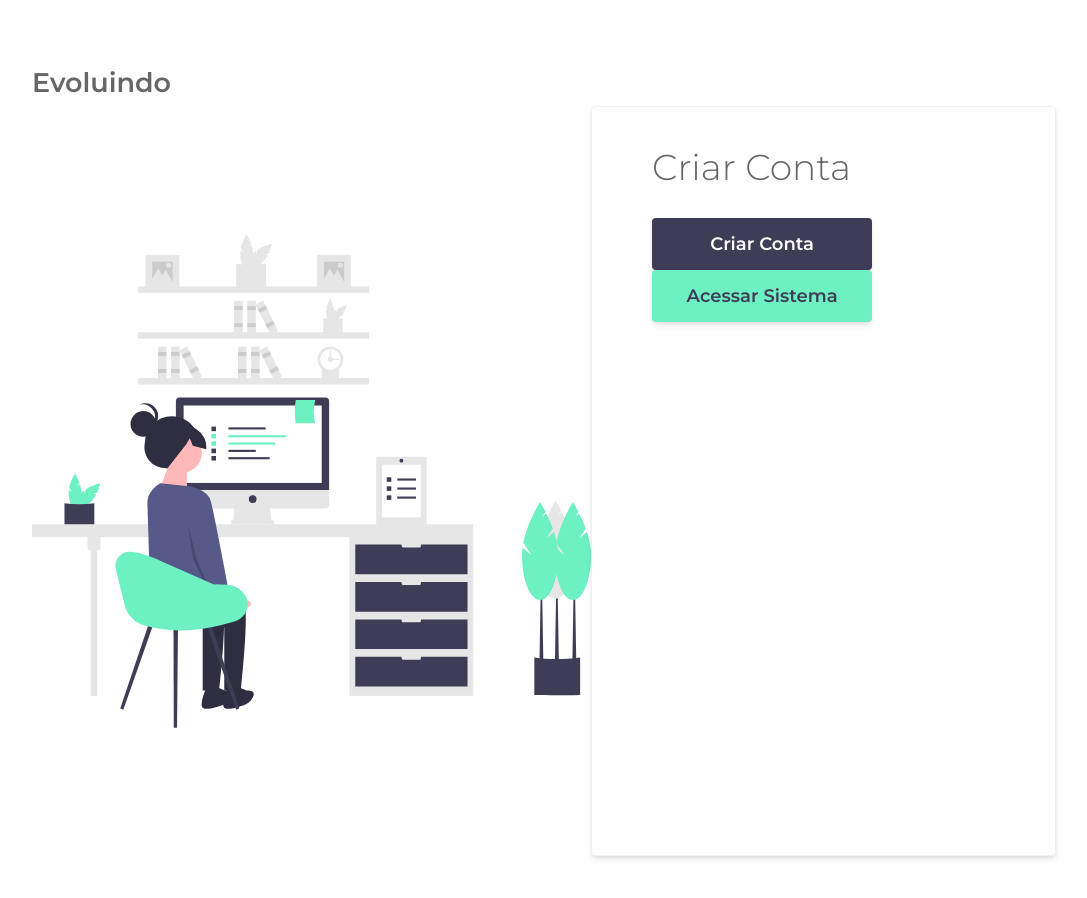
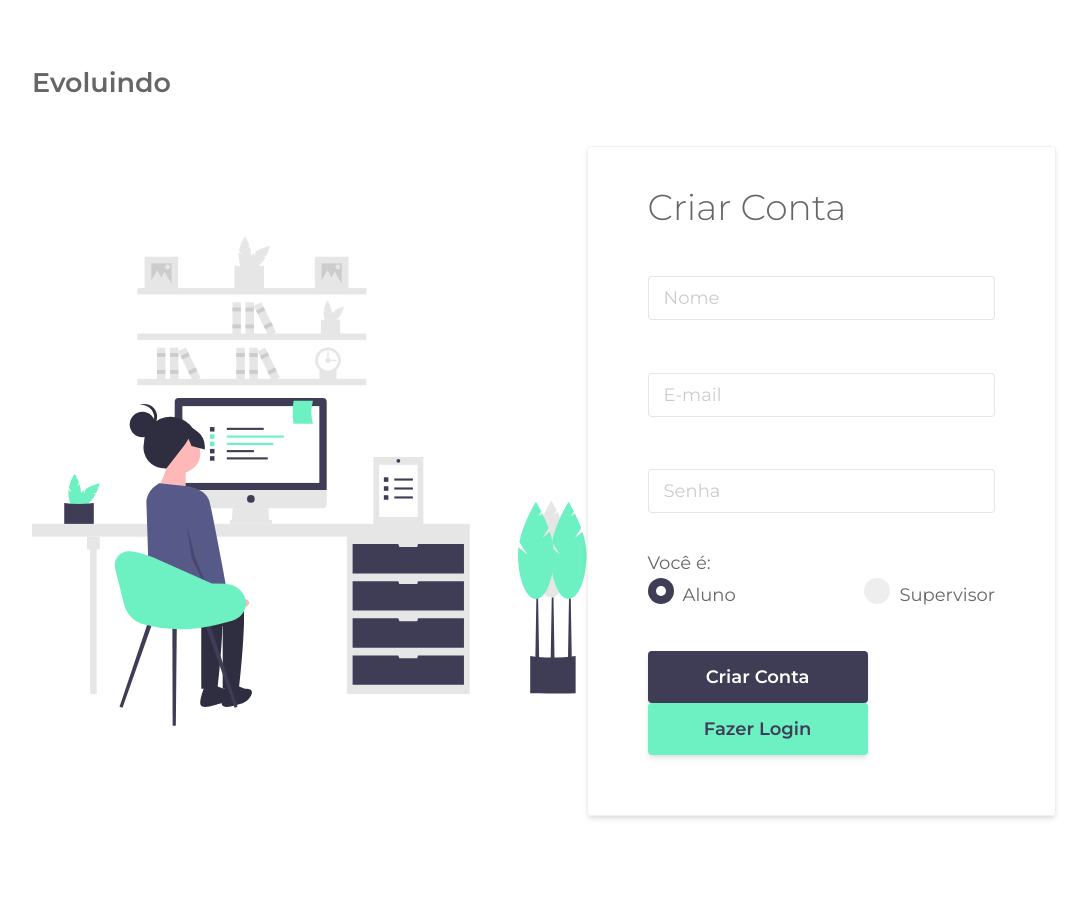
Before and after one commit to YanniF/tcc-pos-frontend, a React (Create React App) app: page / in a window 1280 px wide. Both pictures are taken after typing "name@example.com", "Sample123" into the empty fields and a click on the button "Criar Conta". Shown: the top 898 px of the page, without its empty margins (96-1183 px from the left). Built offline with nearby package versions, Linux system fonts and the light colour scheme.

Commit message:
Checkbox and RadioButton components

```diff
--- a/src/Auth/Auth.module.scss
+++ b/src/Auth/Auth.module.scss
@@ -11,21 +11,36 @@
 }
 
 .form {
-	padding: 3rem 6rem;
+	align-self: center;
+	padding: 3rem 6rem 6rem;
 	border: $thin-border;
 	border-radius: $border-radius;
 	box-shadow: $box-shadow;
 	overflow: hidden;
-
-	button:not(:last-child) {
-		margin-right: 2rem;
-	}
 }
 
 .title {
 	margin-bottom: 2rem;
 	font-size: 3.6rem;
 	font-weight: 300;
+}
+
+.buttons {
+	margin-top: 4rem;
+
+	button:not(:last-child) {
+		margin-right: 3rem;
+	}
+}
+
+.radioButtons {
+	display: flex;
+	justify-content: space-between;
+	margin-bottom: 3.5rem;
+}
+
+.fade {
+	animation: fade .5s reverse;
 }
 
 @keyframes fade {
--- a/src/Auth/Login.js
+++ b/src/Auth/Login.js
@@ -1,24 +1,33 @@
-import React from 'react';
+import React, { useState } from 'react';
 import PropTypes from 'prop-types';
 
 import Button from '../shared/components/Button/Button';
 import Input from '../shared/components/Input/Input';
+import Checkbox from '../shared/components/Checkbox/Checkbox';
 import classes from './Auth.module.scss';
 
 function Login(props) {
+	const [ rememberMe, setRememberMe ] = useState(true);
+
 	const handleLogin = () => {
 		console.log('login');
 	};
 
 	return (
 		<form className={classes.form}>
-			<div style={{ animation: `${props.showLogin && classes.fade} .5s reverse` }}>
+			<div className={props.showLogin && classes.fade}>
 				<h2 className={classes.title}>Bem-vindo(a)</h2>
-				<div style={{ marginBottom: '30px' }}>
+				<div>
 					<Input type="email" name="email" label="E-mail" required />
-					<Input type="password" name="senha" label="Senha" required />
+					<Input type="password" name="password" label="Senha" required />
+					<Checkbox
+						name="lembrar"
+						label="Manter logado"
+						checked={rememberMe}
+						onChange={() => setRememberMe(!rememberMe)}
+					/>
 				</div>
-				<div>
+				<div className={classes.buttons}>
 					<Button title="Acessar Sistema" onClick={handleLogin} styles={{ minWidth: '22rem' }} />
 					<Button title="Criar Conta" type="highlight" onClick={props.changeForm} styles={{ minWidth: '22rem' }} />
 				</div>
--- a/src/Auth/Register.js
+++ b/src/Auth/Register.js
@@ -1,20 +1,49 @@
-import React from 'react';
+import React, { useState } from 'react';
 import PropTypes from 'prop-types';
 
 import Button from '../shared/components/Button/Button';
+import Input from '../shared/components/Input/Input';
+import RadioButton from '../shared/components/RadioButton/RadioButton';
 import classes from './Auth.module.scss';
 
 function Register(props) {
+	const [ userType, setUserType ] = useState('aluno');
+
 	const handleRegister = () => {
 		console.log('register');
 	};
 
 	return (
 		<form className={classes.form}>
-			<div style={{ animation: `${props.showRegister && classes.fade} .5s reverse` }}>
+			<div className={props.showRegister && classes.fade}>
 				<h2 className={classes.title}>Criar Conta</h2>
-				<Button title="Criar Conta" onClick={handleRegister} styles={{ minWidth: '22rem' }} />
-				<Button title="Acessar Sistema" type="highlight" onClick={props.changeForm} styles={{ minWidth: '22rem' }} />
+				<div>
+					<Input type="name" name="name" label="Nome" required />
+					<Input type="email" name="email" label="E-mail" required />
+					<Input type="password" name="password" label="Senha" required />
+					<span style={{ display: 'block' }}>Você é:</span>
+					<div className={classes.radioButtons}>
+						<RadioButton
+							name="userType"
+							value="aluno"
+							label="Aluno"
+							checked={userType === 'aluno'}
+							onChange={() => setUserType('aluno')}
+						/>
+						<RadioButton
+							name="userType"
+							value="supervisor"
+							label="Supervisor"
+							checked={userType === 'supervisor'}
+							onChange={() => setUserType('supervisor')}
+						/>
+					</div>
+					{userType === 'supervisor' && <Input type="text" name="code" label="Código" required />}
+				</div>
+				<div className={classes.buttons}>
+					<Button title="Criar Conta" onClick={handleRegister} styles={{ minWidth: '22rem' }} />
+					<Button title="Fazer Login" type="highlight" onClick={props.changeForm} styles={{ minWidth: '22rem' }} />
+				</div>
 			</div>
 		</form>
 	);
--- /dev/null
+++ b/src/shared/components/Checkbox/Checkbox.js
@@ -0,0 +1,29 @@
+import React from 'react';
+import PropTypes from 'prop-types';
+
+import classes from './Checkbox.module.scss';
+
+function Checkbox(props) {
+	return (
+		<label className={classes.label}>
+			{props.label}
+			<input
+				type="checkbox"
+				name={props.name}
+				className={classes.checkbox}
+				checked={props.checked}
+				onChange={props.onChange}
+			/>
+			<span className={classes.checkmark} />
+		</label>
+	);
+}
+
+Checkbox.protoTypes = {
+	name: PropTypes.string,
+	label: PropTypes.string,
+	checked: PropTypes.bool,
+	onChange: PropTypes.func,
+};
+
+export default Checkbox;
--- /dev/null
+++ b/src/shared/components/Checkbox/Checkbox.module.scss
@@ -0,0 +1,52 @@
+@import '../../variables.scss';
+
+.label {
+	position: relative;
+	padding-top: 2px;
+	padding-left: 3.5rem;
+	cursor: pointer;
+
+	&:hover .checkmark {
+		background-color: darken($light-grey, 8);
+	}
+}
+
+.checkbox {
+	position: absolute;
+	opacity: 0;
+	height: 0;
+	width: 0;
+	cursor: pointer;
+
+	&:checked ~ .checkmark {
+		background-color: $primary-color;
+
+		&:after {
+			display: block;
+		}
+	}
+}
+
+.checkmark {
+	position: absolute;
+	top: 0;
+	left: 0;
+	height: 2.6rem;
+	width: 2.6rem;
+	background-color: $light-grey;
+	border-radius: $border-radius;
+	transition: all .3s;
+
+	&:after {
+		content: "";
+		position: absolute;
+		display: none;
+		left: 9px;
+		top: 3px;
+		width: .8rem;
+		height: 1.8rem;
+		border: solid $white-color;
+		border-width: 0 3px 3px 0;
+		transform: rotate(45deg);
+	}
+}
--- /dev/null
+++ b/src/shared/components/RadioButton/RadioButton.js
@@ -0,0 +1,31 @@
+import React from 'react';
+import PropTypes from 'prop-types';
+
+import classes from './RadioButton.module.scss';
+
+function RadioButton(props) {
+	return (
+		<label className={classes.label}>
+			{props.label}
+			<input
+				type="radio"
+				className={classes.radio}
+				checked={props.checked}
+				name={props.name}
+				value={props.value}
+				onChange={props.onChange}
+			/>
+			<span className={classes.checkmark} />
+		</label>
+	);
+}
+
+RadioButton.protoTypes = {
+	name: PropTypes.string,
+	label: PropTypes.string,
+	value: PropTypes.string,
+	checked: PropTypes.bool,
+	onChange: PropTypes.func,
+};
+
+export default RadioButton;
--- /dev/null
+++ b/src/shared/components/RadioButton/RadioButton.module.scss
@@ -0,0 +1,51 @@
+@import '../../variables.scss';
+
+.label {
+	position: relative;
+	padding-top: 2px;
+	padding-left: 3.5rem;
+	cursor: pointer;
+
+	&:hover .checkmark {
+		background-color: darken($light-grey, 8);
+	}
+}
+
+.radio {
+	position: absolute;
+	opacity: 0;
+	height: 0;
+	width: 0;
+	cursor: pointer;
+
+	&:checked ~ .checkmark {
+		background-color: $primary-color;
+
+		&:after {
+			display: block;
+		}
+	}
+}
+
+.checkmark {
+	position: absolute;
+	top: 0;
+	left: 0;
+	height: 2.6rem;
+	width: 2.6rem;
+	background-color: $light-grey;
+	border-radius: 50%;
+	transition: all .3s;
+
+	&:after {
+		content: "";
+		position: absolute;
+		display: none;
+		left: .8rem;
+		top: .8rem;
+		width: 1rem;
+		height: 1rem;
+		border-radius: 50%;
+		background-color: $white-color;
+	}
+}
--- a/src/shared/variables.scss
+++ b/src/shared/variables.scss
@@ -3,6 +3,7 @@
 $primary-color: #3f3d56;
 $highlight-color: #6df0c2;
 $text-color: #666;
+$light-grey: #eee;
 $white-color: #fff;
 
 // font
```
